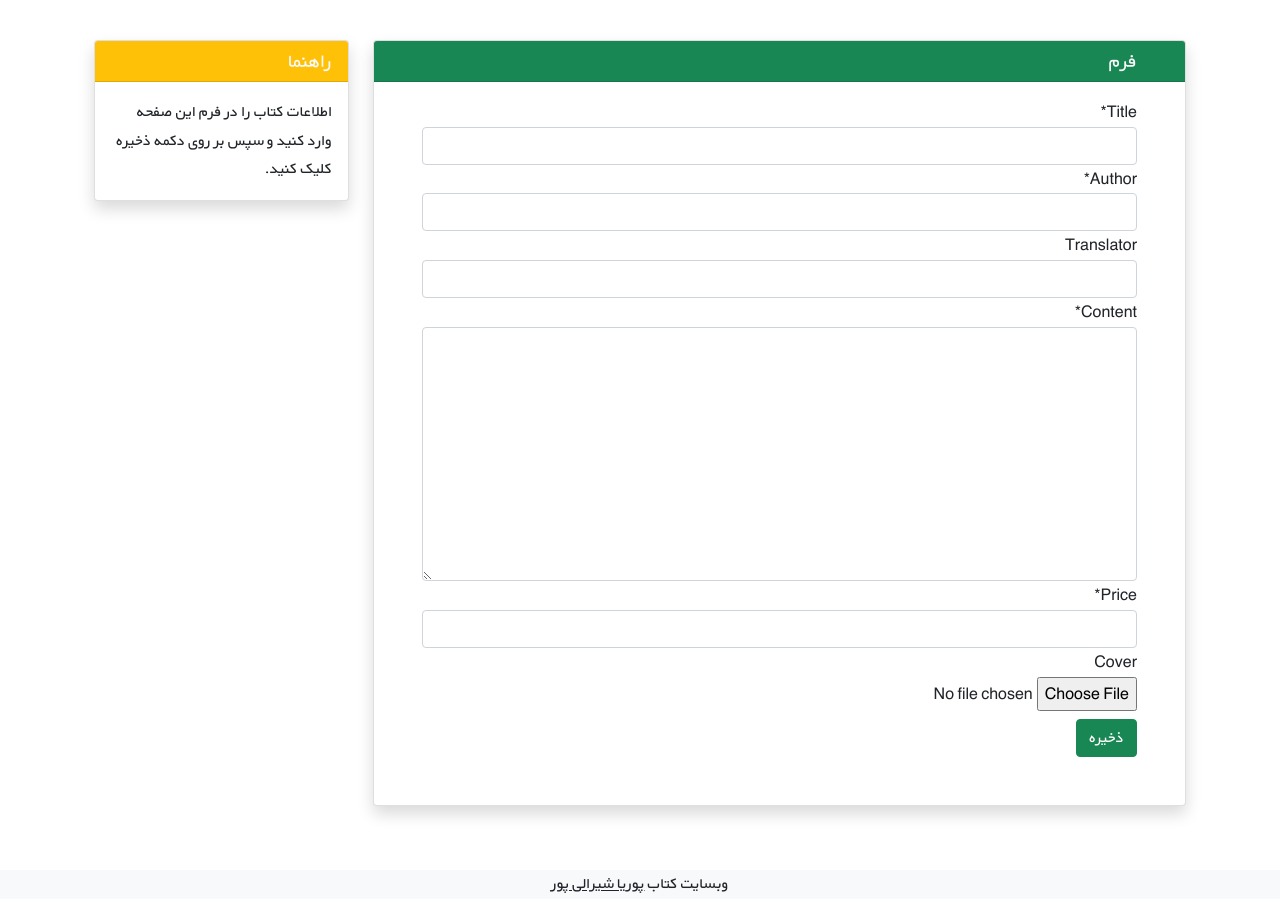
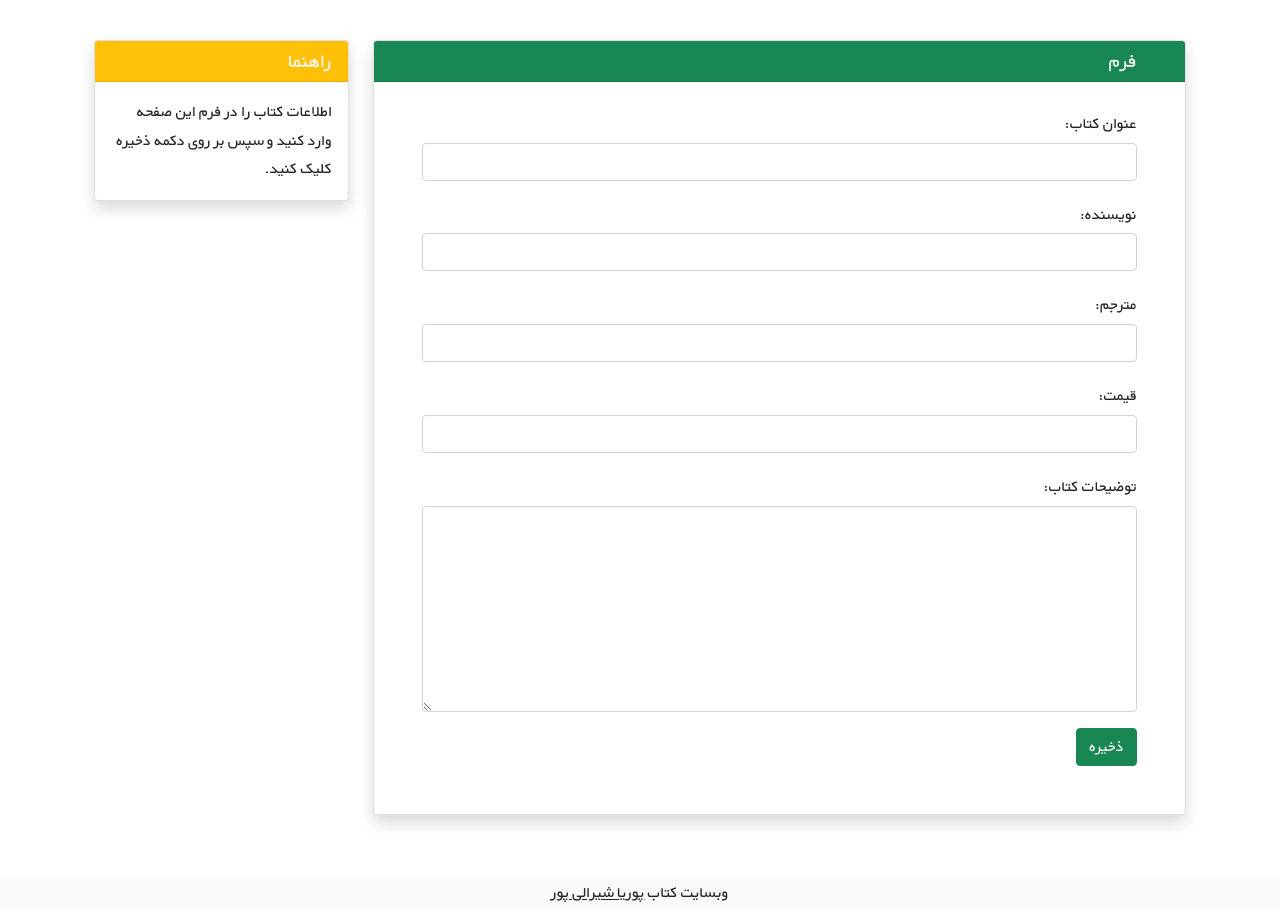
Before and after one commit to pouriashiralipour/book_shop, a Django app: page /books/new/ in a window 1280 px wide. Shown: the part 61-985 px from the top of the page. Before the commit the page ends 954 px from the top, so only its background shows below. Run offline with Django 4.2, Linux system fonts and the light colour scheme; some libraries are stand-ins or nearby versions.

Commit message:
change code of form create

```diff
--- a/books/templates/books/create_view.html
+++ b/books/templates/books/create_view.html
@@ -14,15 +14,27 @@
                 <div class="px-5 pt-3 pb-5">
                     <form method="POST" enctype="multipart/form-data">
                         {% csrf_token %}
-                    {{ form|crispy }}
-{#                        <div class="form-group py-2">#}
-{#                            <label class="py-1">عنوان کتاب:</label>#}
-{#                            <input type="text" class="form-control" placeholder="" name="title">#}
-{#                        </div>#}
-{#                        <div class="form-group py-2">#}
-{#                            <label class="py-1">توضیحات کتاب:</label>#}
-{#                            <textarea class="form-control" name="text" rows="8" placeholder=""></textarea>#}
-{#                        </div>#}
+{#                        {{ form|crispy }}#}
+                        <div class="form-group py-2">
+                            <label class="py-1">عنوان کتاب:</label>
+                            <input type="text" class="form-control" placeholder="" name="title">
+                        </div>
+                        <div class="form-group py-2">
+                            <label class="py-1">نویسنده:</label>
+                            <input type="text" class="form-control" placeholder="" name="author">
+                        </div>
+                        <div class="form-group py-2">
+                            <label class="py-1">مترجم:</label>
+                            <input type="text" class="form-control" placeholder="" name="author">
+                        </div>
+                        <div class="form-group py-2">
+                            <label class="py-1">قیمت:</label>
+                            <input type="text" class="form-control" placeholder="" name="price">
+                        </div>
+                        <div class="form-group py-2">
+                            <label class="py-1">توضیحات کتاب:</label>
+                            <textarea class="form-control" name="content" rows="8" placeholder=""></textarea>
+                        </div>
                         <button type="submit" class="btn btn-success mt-2">ذخیره</button>
                     </form>
                 </div>
```
Also changed, not shown: db.sqlite3, media/covers/df9fb4ee079cfe6144d356e36f88393b1d4274ec_1620120417_KzZ1csg.jpg (added).
